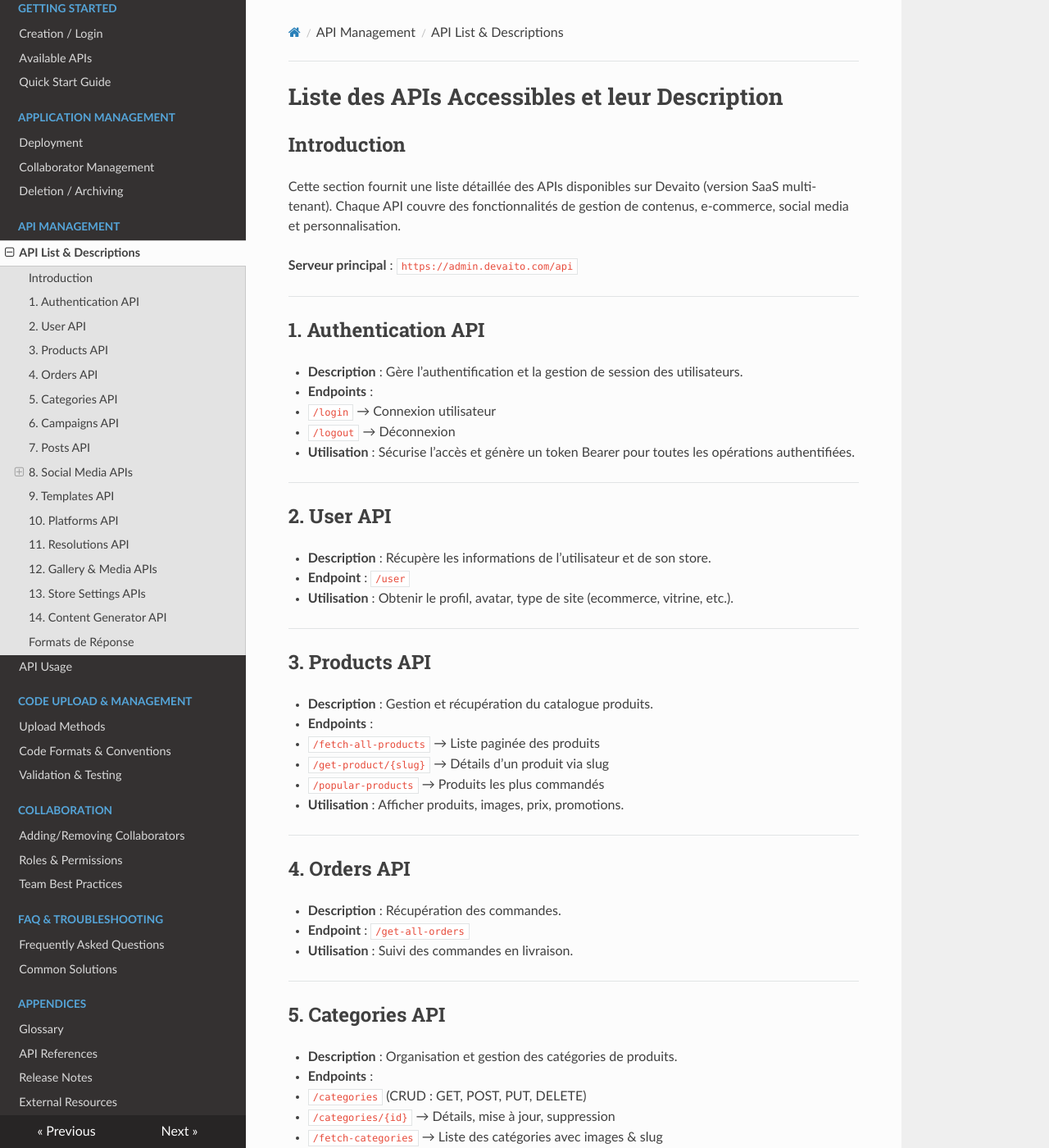
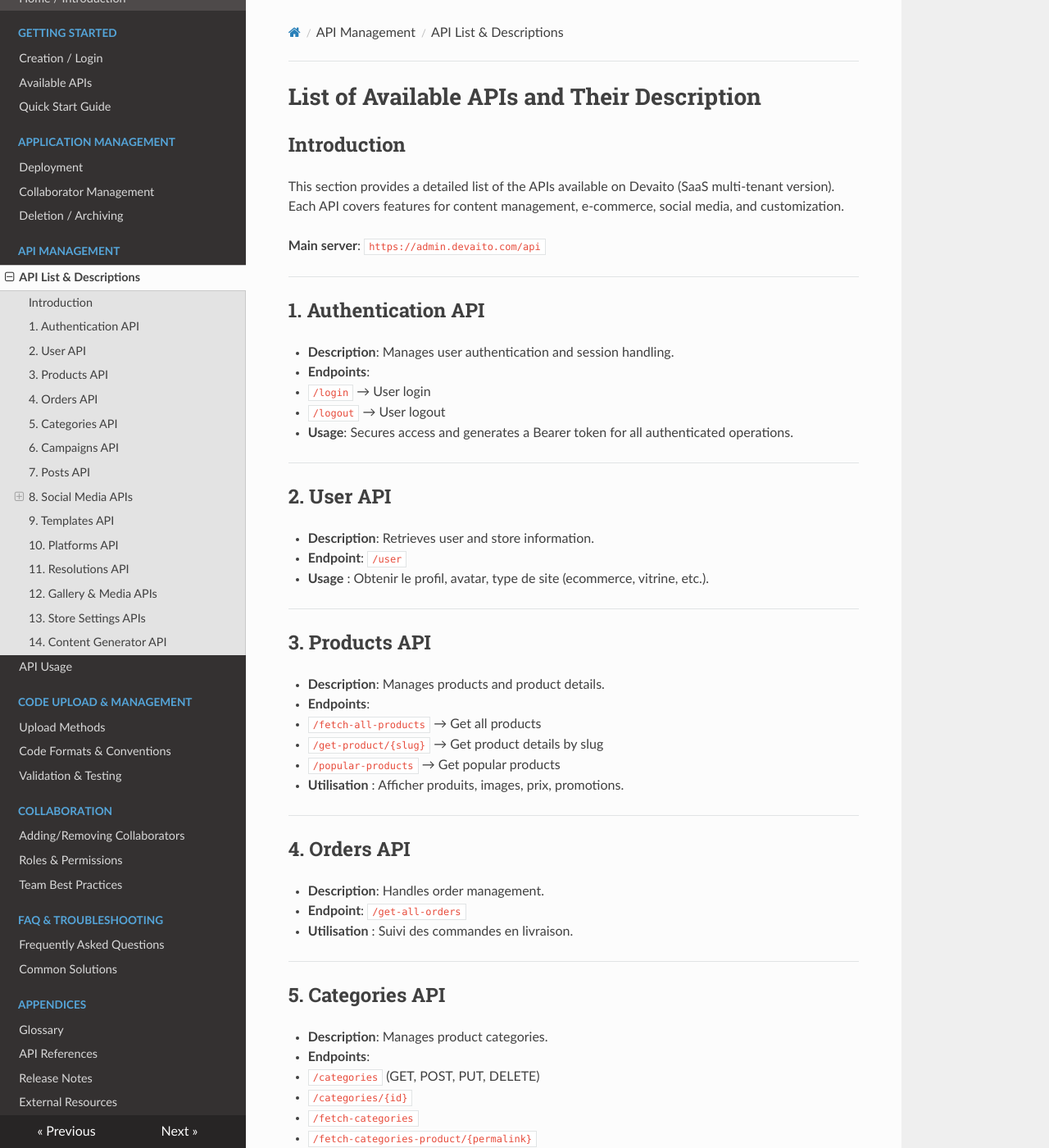
Before and after one commit to Jess1-pgn/devaito, an MkDocs documentation site: the page built from docs/api-management/list.md, in a window 1280 px wide and 1400 px high. Shown: the whole window at 82% size. Built offline with MkDocs 1.6.1, drawn with Linux system fonts in a browser that asks for light colours; nearby versions of some CDN libraries; some of the changed text lies outside the part shown.

Commit message:
Initial commit

```diff
--- a/docs/api-management/list.md
+++ b/docs/api-management/list.md
@@ -1,59 +1,59 @@
-# Liste des APIs Accessibles et leur Description
+# List of Available APIs and Their Description
 
 ## Introduction
-Cette section fournit une liste détaillée des APIs disponibles sur Devaito (version SaaS multi-tenant). Chaque API couvre des fonctionnalités de gestion de contenus, e-commerce, social media et personnalisation.
+This section provides a detailed list of the APIs available on Devaito (SaaS multi-tenant version). Each API covers features for content management, e-commerce, social media, and customization.
 
-**Serveur principal** : `https://admin.devaito.com/api`
+**Main server**: `https://admin.devaito.com/api`
 
 ---
 
 ## 1. **Authentication API**
-- **Description** : Gère l’authentification et la gestion de session des utilisateurs.
-- **Endpoints** :
-  - `/login` → Connexion utilisateur
-  - `/logout` → Déconnexion
-- **Utilisation** : Sécurise l’accès et génère un token Bearer pour toutes les opérations authentifiées.
+- **Description**: Manages user authentication and session handling.
+- **Endpoints**:
+  - `/login` → User login
+  - `/logout` → User logout
+- **Usage**: Secures access and generates a Bearer token for all authenticated operations.
 
 ---
 
 ## 2. **User API**
-- **Description** : Récupère les informations de l’utilisateur et de son store.
-- **Endpoint** : `/user`
-- **Utilisation** : Obtenir le profil, avatar, type de site (ecommerce, vitrine, etc.).
+- **Description**: Retrieves user and store information.
+- **Endpoint**: `/user`
+- **Usage** : Obtenir le profil, avatar, type de site (ecommerce, vitrine, etc.).
 
 ---
 
 ## 3. **Products API**
-- **Description** : Gestion et récupération du catalogue produits.
-- **Endpoints** :
-  - `/fetch-all-products` → Liste paginée des produits
-  - `/get-product/{slug}` → Détails d’un produit via slug
-  - `/popular-products` → Produits les plus commandés
+- **Description**: Manages products and product details.
+- **Endpoints**:
+  - `/fetch-all-products` → Get all products
+  - `/get-product/{slug}` → Get product details by slug
+  - `/popular-products` → Get popular products
 - **Utilisation** : Afficher produits, images, prix, promotions.
 
 ---
 
 ## 4. **Orders API**
-- **Description** : Récupération des commandes.
-- **Endpoint** : `/get-all-orders`
+- **Description**: Handles order management.
+- **Endpoint**: `/get-all-orders`
 - **Utilisation** : Suivi des commandes en livraison.
 
 ---
 
 ## 5. **Categories API**
-- **Description** : Organisation et gestion des catégories de produits.
-- **Endpoints** :
-  - `/categories` (CRUD : GET, POST, PUT, DELETE)
-  - `/categories/{id}` → Détails, mise à jour, suppression
-  - `/fetch-categories` → Liste des catégories avec images & slug
-  - `/fetch-categories-product/{permalink}` → Produits par catégorie
+- **Description**: Manages product categories.
+- **Endpoints**:
+  - `/categories` (GET, POST, PUT, DELETE)
+  - `/categories/{id}`
+  - `/fetch-categories`
+  - `/fetch-categories-product/{permalink}`
 - **Utilisation** : Filtrage et navigation produit.
 
 ---
 
 ## 6. **Campaigns API**
-- **Description** : Gestion des campagnes marketing.
-- **Endpoints** :
+- **Description**: Manages marketing campaigns.
+- **Endpoints**:
   - `/campaigns` (GET, POST)
   - `/campaigns/{id}` (GET, PUT, DELETE)
 - **Utilisation** : Créer, planifier et gérer des campagnes.
@@ -61,39 +61,39 @@
 ---
 
 ## 7. **Posts API**
-- **Description** : Gestion des posts internes.
-- **Endpoints** :
-  - `/posts` (GET, POST) → Liste ou création de posts
-  - `/posts/{id}` (GET, PUT, DELETE) → Détails ou modification
-  - `/posts/{id}/{job_id}` → Mise à jour du job lié à un post
+- **Description**: Handles posts and job-related actions.
+- **Endpoints**:
+  - `/posts` (GET, POST)
+  - `/posts/{id}` (GET, PUT, DELETE)
+  - `/posts/{id}/{job_id}`
 - **Utilisation** : Publier et gérer du contenu lié au store.
 
 ---
 
 ## 8. **Social Media APIs**
 
-### a. **Facebook API**
-- **Endpoints** :
-  - `/facebook/pages` → Récupérer pages connectées
-  - `/facebook/publish-post` → Publier immédiatement un post
-  - `/facebook/publish-post-job` → Planifier un post (job)
+### a. Facebook API
+- **Endpoints**:
+  - `/facebook/pages`
+  - `/facebook/publish-post`
+  - `/facebook/publish-post-job`
 - **Utilisation** : Intégration avec les pages Facebook de l’utilisateur.
 
-### b. **Instagram API**
-- **Endpoints** :
-  - `/instagram/publish-post` → Publier immédiatement un post
-  - `/instagram/publish-post-job` → Planifier un post (job)
+### b. Instagram API
+- **Endpoints**:
+  - `/instagram/publish-post`
+  - `/instagram/publish-post-job`
 - **Utilisation** : Poster du contenu sur Instagram via pages liées à Facebook.
 
-### c. **Platform Connections API**
-- **Endpoint** : `/platform-connections`
+### c. Platform Connections API
+- **Endpoint**: `/platform-connections`
 - **Utilisation** : Voir les comptes sociaux connectés.
 
 ---
 
 ## 9. **Templates API**
-- **Description** : CRUD des templates de design.
-- **Endpoints** :
+- **Description**: Manages templates for apps and sites.
+- **Endpoints**:
   - `/templates` (GET, POST)
   - `/templates/{id}` (GET, PUT, DELETE)
 - **Utilisation** : Créer et réutiliser des modèles pour publications.
@@ -101,8 +101,8 @@
 ---
 
 ## 10. **Platforms API**
-- **Description** : Gestion des plateformes disponibles.
-- **Endpoints** :
+- **Description**: Manages platforms and integrations.
+- **Endpoints**:
   - `/platforms` (GET, POST)
   - `/platforms/{id}` (GET, PUT, DELETE)
 - **Utilisation** : Définir les plateformes sociales ou de publication.
@@ -110,8 +110,8 @@
 ---
 
 ## 11. **Resolutions API**
-- **Description** : Gestion des tailles & résolutions liées aux plateformes.
-- **Endpoints** :
+- **Description**: Handles image/video resolutions.
+- **Endpoints**:
   - `/resolutions` (GET, POST)
   - `/resolutions/{id}` (GET, PUT, DELETE)
 - **Utilisation** : Définir formats d’images/vidéos adaptés aux plateformes.
@@ -119,35 +119,27 @@
 ---
 
 ## 12. **Gallery & Media APIs**
-- **Description** : Gestion des images et vidéos du store.
-- **Endpoints** :
-  - `/gallery-store` → Tous les médias liés au store
-  - `/image-gallery` → Galerie d’images (paginée)
-  - `/video-gallery` → Galerie vidéos (paginée)
-  - `/save-image` → Upload image
-  - `/save-video` → Upload vidéo
+- **Description**: Manages media files and galleries.
+- **Endpoints**:
+  - `/gallery-store`
+  - `/image-gallery`
+  - `/video-gallery`
+  - `/save-image`
+  - `/save-video`
 - **Utilisation** : Centraliser les médias du store.
 
 ---
 
 ## 13. **Store Settings APIs**
-- **Description** : Personnalisation du store.
-- **Endpoints** :
-  - `/get-store-prompt` → Récupérer le prompt (description du store)
-  - `/get-store-language` → Langue du store
-  - `/fonts-and-colors` → Polices & couleurs configurées
+- **Description**: Manages store configuration and appearance.
+- **Endpoints**:
+  - `/get-store-prompt`
+  - `/get-store-language`
+  - `/fonts-and-colors`
 - **Utilisation** : Branding et customisation du site.
 
 ---
 
 ## 14. **Content Generator API**
-- **Description** : Génération de contenu via IA (ChatGPT).
-- **Endpoint** : `/content-generator`
-- **Utilisation** : Générer titres, descriptions, textes marketing.
-
----
-
-## Formats de Réponse
-- **Format** : JSON
-- **Codes statut** : `200`, `201`, `400`, `401`, `404`, `500`
-- **Auth requise** : Bearer Token (`Authorization: Bearer xxx`) pour la majorité des endpoints.
+- **Description**: Generates content using AI.
+- **Endpoint**: `/content-generator`
```
Also changed, not shown: site/index.html.
